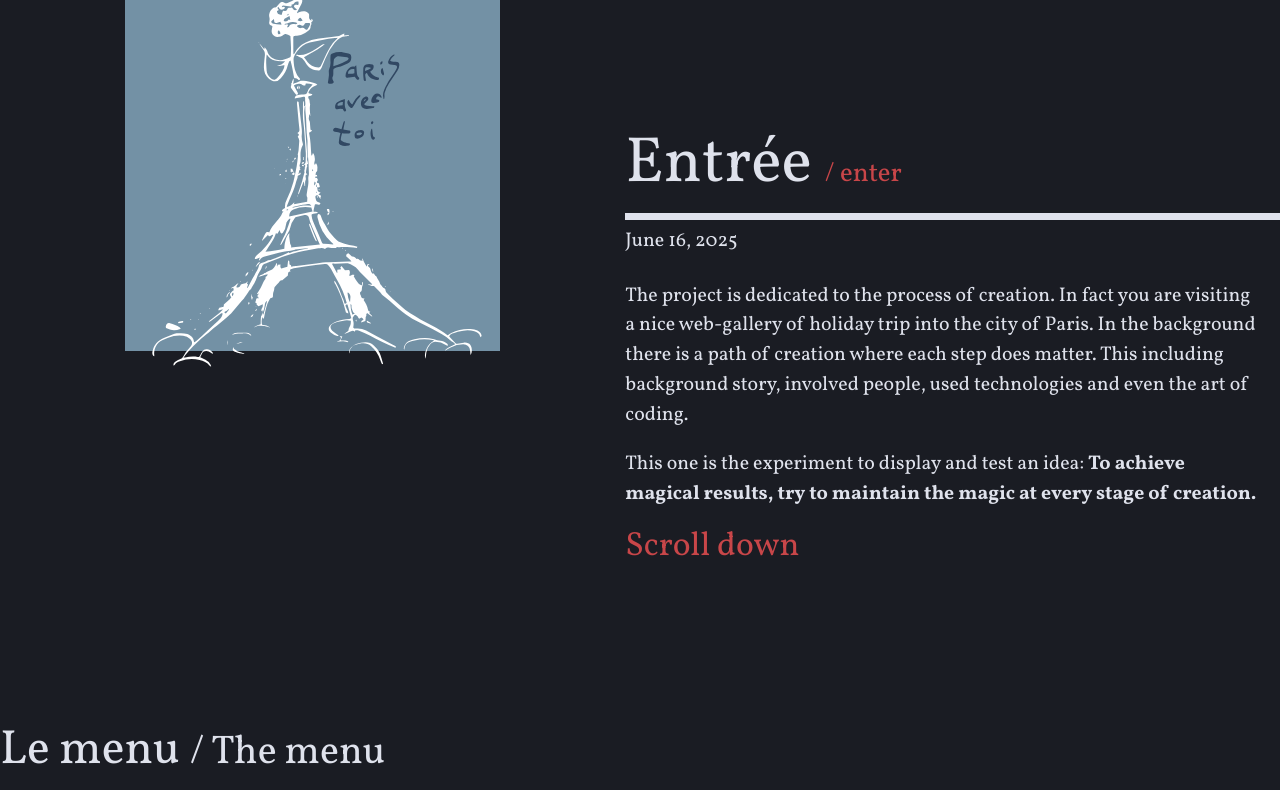
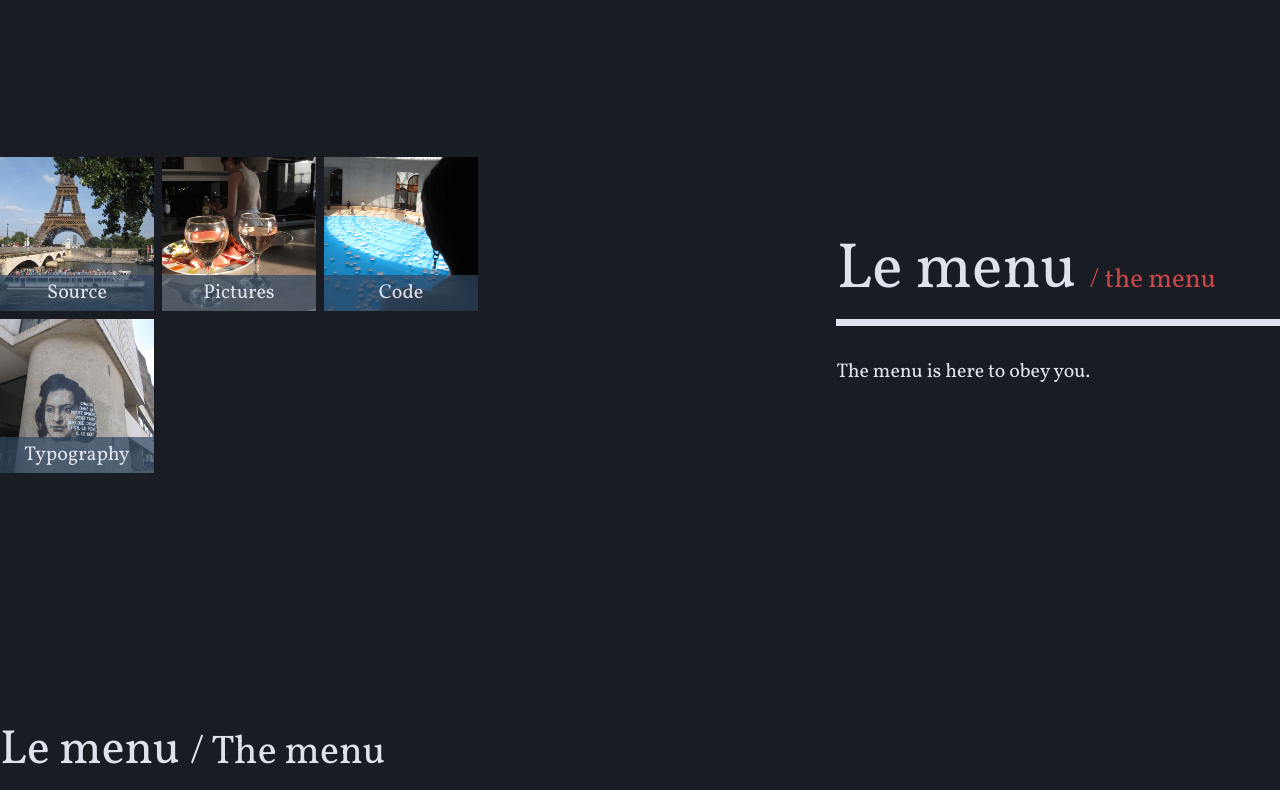
Before and after one commit to zlsheepcity/parisavectoi, a plain HTML site: page index.html in a window 1280 px wide. Shown: the part 885-1675 px from the top of the page. Drawn offline with Linux system fonts and the light colour scheme.

Commit message:
menu layout

```diff
--- a/index.html
+++ b/index.html
@@ -88,6 +88,11 @@
             max-width: 32em;
         }
 
+        a {
+            color: inherit;
+            text-decoration: underline;
+        }
+
     </style>
 
 
@@ -154,6 +159,8 @@
         }
         }
 
+        /* family */
+
         [entree-grid] >[decoration-title] {
             grid-area: var(--grid-area-decoration-title);
             background-color: var(--colorNobleSea);
@@ -192,6 +199,7 @@
             font-size: 4rem;
             border-bottom: solid 0.12em currentColor;
             margin-bottom: 0.12em;
+            padding-right: 1em;
             vertical-align: top;
         }
         [section-info] h2 small {
@@ -214,7 +222,6 @@
                 src="art/eiffelflower_white.svg"
                 alt="">
         </figure>
-        <section></section>
         <section section-title>
             <h1>Art project «Paris avec toi»</h1>
         </section>
@@ -246,42 +253,150 @@
         </section>
     </article>
 
-    <article article-chapter layout-enter>
-        <section layout-title>
-            <h1>
-                Paris avec toi
-            </h1>
-        </section>
-        <section layout-cover>
-            <figure>
-                <img
-                    style="
-                        transform: translateY(21%);
-                    "
-                    src="art/eiffelflower_white.svg"
-                    alt="">
-            </figure>
-        </section>
-        <section layout-info>
+    <style id="lemenu-grid">
+        [lemenu-grid] {
+            display:     grid;
+            min-height: 100vh;
+            grid-template-columns: var(--grid-template-columns);
+            grid-template-rows:    var(--grid-template-rows);
+            grid-template-areas:   var(--grid-template-areas);
+        }
+        [lemenu-grid] >[section-info]  { grid-area: i ;}
+        [lemenu-grid] >[section-links] { grid-area: a ;}
+        [lemenu-grid] {
+          --grid-template-columns:
+                minmax(auto, 50vw)
+                minmax(2rem, auto)
+                minmax(30vw, max-content)
+                ;
+          --grid-template-rows:
+                1fr
+                ;
+          --grid-template-areas:
+                'a . i'
+                ;
+        }
+
+        @media (max-width:40em) {
+        [lemenu-grid] {
+          --grid-template-columns:
+                1rem
+                1fr
+                1rem
+                ;
+          --grid-template-rows:
+                auto
+                auto
+                ;
+          --grid-template-areas:
+                '. i i'
+                'a a a'
+                ;
+        }
+        }
+
+        /* family */
+
+        [lemenu-grid] >[section-info] {
+            display:           flex;
+            flex-direction:  column;
+            justify-content: center;
+            padding: 1rem 0;
+        }
+
+    </style>
+
+    <style id="section-links">
+        [section-links] {
+            align-self: center;
+            display: grid;
+            grid-gap: 0.5em;
+            grid-template-columns: repeat(4,1fr);
+        }
+        [section-links] a {
+            display: flex;
+            flex-direction: column;
+            position: relative;
+        }
+        [section-links] img {
+            display: block;
+            aspect-ratio: 1/1;
+            object-fit: cover;
+        }
+        [section-links] span {
+            display: grid;
+            place-items: center;
+            font-size: 1.25rem;
+            line-height: 1;
+            padding: 0.5rem;
+            position: absolute;
+            bottom:   0;
+            left:     0;
+            right:    0;
+            background-color: hsla(212, 34%, 29%, 0.69);
+        }
+    </style>
+
+    <article lemenu-grid>
+        <section section-info>
             <header>
                 <h2>
-                    Entrée
-                    <small>/ enter</small>
+                    Le menu
+                    <small>
+                        / the menu
+                    </small>
                 </h2>
-                <p>June 16, 2025</p>
             </header>
-            <section>
+
                 <p>
-                    The project is dedicated to the process of creation. In fact you are visiting a nice web-gallery of holiday trip into the city of Paris. In the background there is a path of creation where each step does matter. This including background story, involved people, used technologies and even the art of coding.
+                    The menu is here to obey you.
                 </p>
-                <p>
-                    This one is the experiment to display and test an idea:
-                    <strong>To achieve magical results, try to maintain the magic at every stage of creation.</strong>
-                </p>
-                <p text-accent><big>Scroll down</big></p>
-            </section>
+
+        </section>
+        <section section-links>
+
+            <a href="#">
+                <img
+                    src="art/flashweb/IMG_7775.jpg"
+                    alt="">
+                <span>
+                    Source
+                </span>
+            </a>
+            <a href="#">
+                <img
+                    style="object-position: bottom"
+                    src="art/flashweb/IMG_7778.jpg"
+                    alt="">
+                <span>
+                    Pictures
+                </span>
+            </a>
+            <a href="#">
+                <img
+                    style="object-position: bottom"
+                    src="art/flashweb/IMG_7792.jpg"
+                    alt="">
+                <span>
+                    Code
+                </span>
+            </a>
+
+            <div></div>
+
+            <a href="#">
+                <img
+                    src="art/flashweb/IMG_7799.jpg"
+                    alt="">
+                <span>
+                    Typography
+                </span>
+            </a>
+
         </section>
     </article>
+
+
 
     <article article-chapter>
         <header>
@@ -292,13 +407,13 @@
         </header>
         <section gallery-menu>
             <figure>
-                <img src="art/flash/IMG_7775.JPG" alt="">
+                <img src="art/flashweb/IMG_7775.jpg" alt="">
             </figure>
             <figure>
-                <img src="art/flash/IMG_7778.JPG" alt="">
+                <img src="art/flashweb/IMG_7778.jpg" alt="">
             </figure>
             <figure>
-                <img src="art/flash/IMG_7792.JPG" alt="">
+                <img src="art/flashweb/IMG_7792.jpg" alt="">
             </figure>
         </section>
     </article>
```
Also changed, not shown: art/flashweb/IMG_7732.jpg (added), art/flashweb/IMG_7733.jpg (added), art/flashweb/IMG_7734.jpg (added), art/flashweb/IMG_7775.jpg (added), art/flashweb/IMG_7778.jpg (added), art/flashweb/IMG_7792.jpg (added), art/flashweb/IMG_7799.jpg (added).
